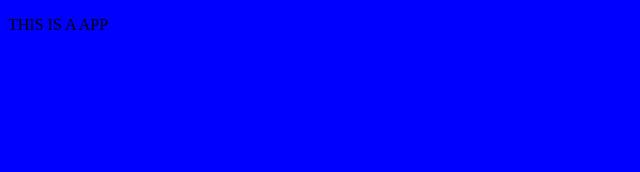
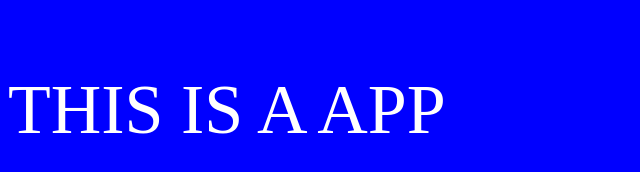
Before and after one commit to Bang1999-Nguyen/check, a plain HTML site: page index.html in a window 1280 px wide. Shown: the whole page, without its empty margins (0-640 px from the left). Drawn offline with Linux system fonts and the light colour scheme.

Commit message:
change tag p

```diff
--- a/index.css
+++ b/index.css
@@ -1,6 +1,7 @@
 body{
     background-color: blue
 }
-h1{
-    color:white
+p{
+    color:white;
+    font-size:70px
 }
```
